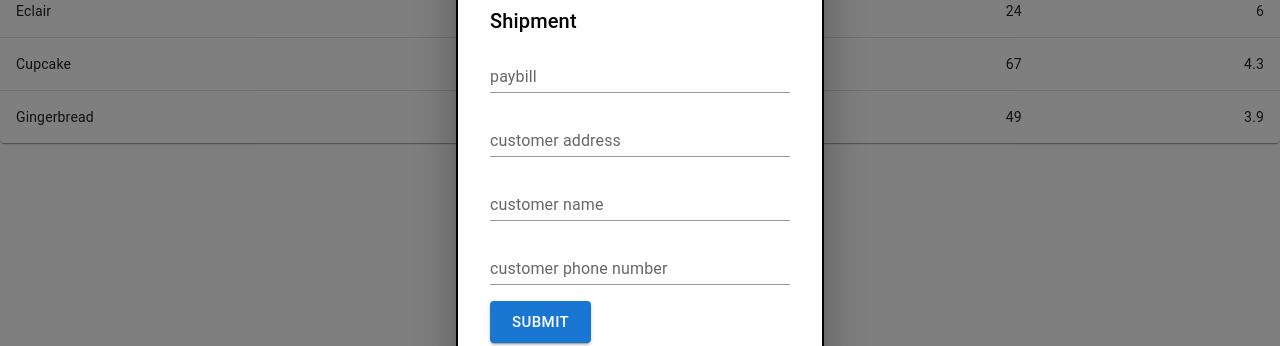
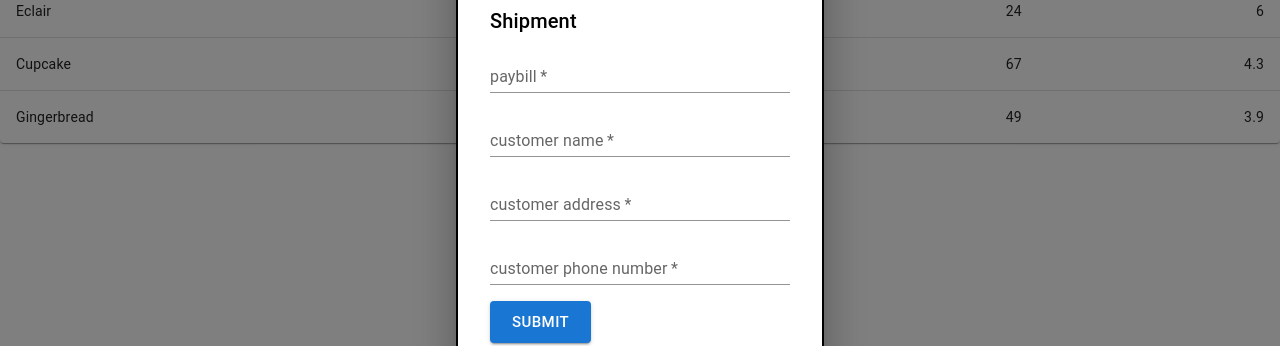
Before and after one commit to omar-elhajj00/shipping-fullstack, a React (Create React App) app in the folder front-end/: page / in a window 1280 px wide. Both pictures are taken after a click on the button "CREATE". Shown: the part 242-588 px from the top of the page. Built offline with nearby package versions, Linux system fonts and the light colour scheme.

Commit message:
add the main function for create shipment api

```diff
--- a/front-end/src/Apis/Apis.js
+++ b/front-end/src/Apis/Apis.js
@@ -26,5 +26,7 @@ export const signInApi = async(user) => {
 }
 
 export const createSipmentApi = async (shipment) => {
-    await axios.post(BASE_URL_CREATE_CHIPMENT, shipment)
+    const {data} = await axios.post(BASE_URL_CREATE_CHIPMENT, shipment);
+    return data;
+
 }
--- a/front-end/src/components/CreateShipment.jsx
+++ b/front-end/src/components/CreateShipment.jsx
@@ -5,6 +5,8 @@ import Typography from '@mui/material/Typography';
 import Modal from '@mui/material/Modal';
 import { Grid, TextField, Tooltip } from '@mui/material';
 import CloseIcon from '@mui/icons-material/Close';
+import { useState } from 'react';
+
 
 
 const CreateShipment = ({open,setOpen}) => {
@@ -19,6 +21,25 @@ const CreateShipment = ({open,setOpen}) => {
         boxShadow: 24,
         p: 4,
       };
+      //shipment state
+      const [shipment, setShipment]=useState({
+        paybill: "",
+        customerName: "",
+        customerAddress: "",
+        customerPhone: ""
+      });
+
+      const {paybill, customerName, customerAddress, customerPhone} = shipment;
+
+      //when one of the input changes
+      const onInputChange = (e) => {
+        setShipment({...shipment, [e.target.name]: e.target.value});
+      }
+      //create shipment
+      const createShipment= () => {
+
+      }
+
 
     //   const handleOpen = () => setOpen(true);
     const handleClose = () => setOpen(false);
@@ -30,7 +51,6 @@ const CreateShipment = ({open,setOpen}) => {
         aria-describedby="modal-modal-description"
     >
         <Box sx={style} >
-
             <Grid direction={'row'} container justifyContent="space-between">
                 <Grid item xs={6}>
                     <Tooltip placement="right-start">
@@ -46,11 +66,11 @@ const CreateShipment = ({open,setOpen}) => {
                     </Tooltip>
                 </Grid>
             </Grid>
-            <TextField id="standard-basic" label="paybill" variant="standard" placeholder='PayBill' sx={{ mb: 2 }} fullWidth/>
-            <TextField id="standard-basic" label="customer address" variant="standard" placeholder='customer address' sx={{ mb: 2 }} fullWidth/>
-            <TextField id="standard-basic" label="customer name" variant="standard" placeholder='customer name' sx={{ mb: 2 }} fullWidth/>
-            <TextField id="standard-basic" label="customer phone number" variant="standard" placeholder='customer phone number' sx={{ mb: 2 }} fullWidth/>
-            <Button variant="contained" size="large" >Submit</Button>
+            <TextField id="standard-basic" label="paybill" variant="standard" placeholder='PayBill' sx={{ mb: 2 }} fullWidth name="paybill" value={paybill} onChange={e => onInputChange(e)} required/>
+            <TextField id="standard-basic" label="customer name" variant="standard" placeholder='customer name ' sx={{ mb: 2 }} fullWidth name="customerName" value={customerName} onChange={e => onInputChange(e)} required/>
+            <TextField id="standard-basic" label="customer address" variant="standard" placeholder='customer address' sx={{ mb: 2 }} fullWidth name="customerAddress" value={customerAddress} onChange={e => onInputChange(e)} required/>
+            <TextField id="standard-basic" label="customer phone number" variant="standard" placeholder='customer phone number' sx={{ mb: 2 }} fullWidth name="customerPhone" value={customerPhone} onChange={e => onInputChange(e)} required/>
+            <Button variant="contained" size="large" onClick={createShipment}>Submit</Button>
 
         </Box>
       </Modal>
--- a/front-end/src/components/Navbar.jsx
+++ b/front-end/src/components/Navbar.jsx
@@ -7,7 +7,7 @@ import CreateShipment from './CreateShipment';
 const Navbar = () => {
     const [open, setOpen] = React.useState(false);
     const handleOpen = () => setOpen(true);
-    const handleClose = () => setOpen(false);
+    // const handleClose = () => setOpen(false);
   return (
     <Box sx={{ flexGrow: 6 }}>
       <AppBar position="static">
```
Also changed, not shown: front-end/src/components/SignUp.jsx (line endings or trailing spaces). Lines whose indentation alone changed are shown as unchanged.
